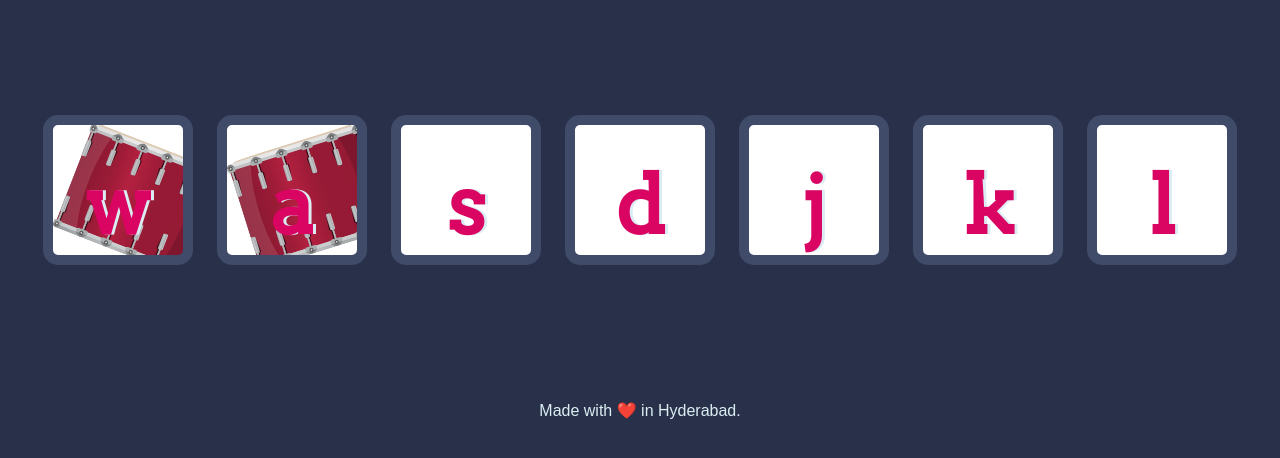
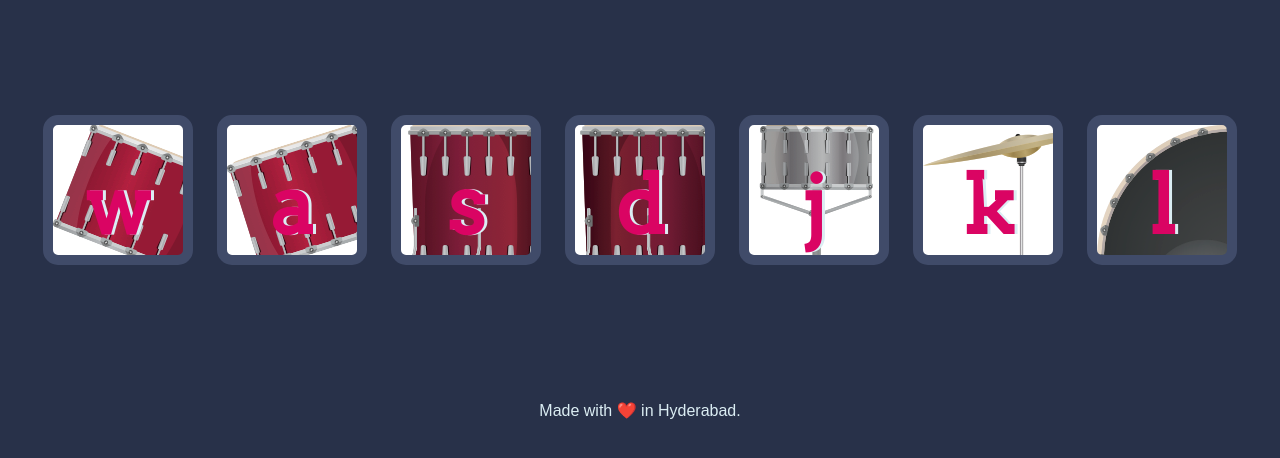
Before and after one commit to AkshithaNavale/bandkit, a plain HTML site: page index.html in a window 1280 px wide. Shown: the part 174-632 px from the top of the page. Drawn offline with Linux system fonts and the light colour scheme; the site is published under a folder, as on GitHub Pages, so addresses that start at the root find nothing.

Commit message:
Update styles.css

```diff
--- a/styles.css
+++ b/styles.css
@@ -25,23 +25,23 @@ footer {
 }
 
 .s {
-  background-image: url("/tom3.png");
+  background-image: url("tom3.png");
 }
 
 .d {
-  background-image: url("/tom4.png");
+  background-image: url("tom4.png");
 }
 
 .j {
-  background-image: url("/snare.png");
+  background-image: url("snare.png");
 }
 
 .k {
-  background-image: url("/crash.png");
+  background-image: url("crash.png");
 }
 
 .l {
-  background-image: url("/kick.png");
+  background-image: url("kick.png");
 }
 
 .set {
```
